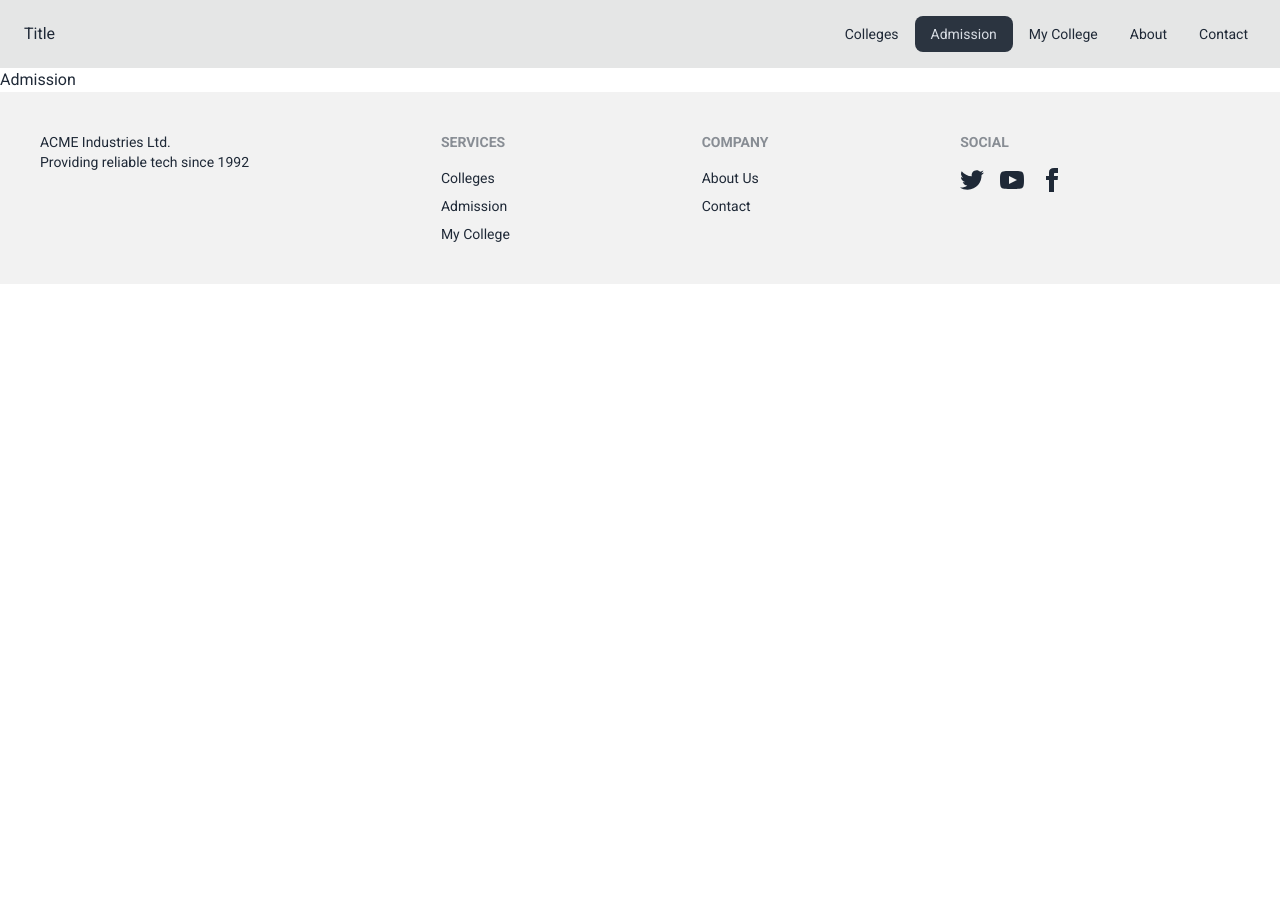
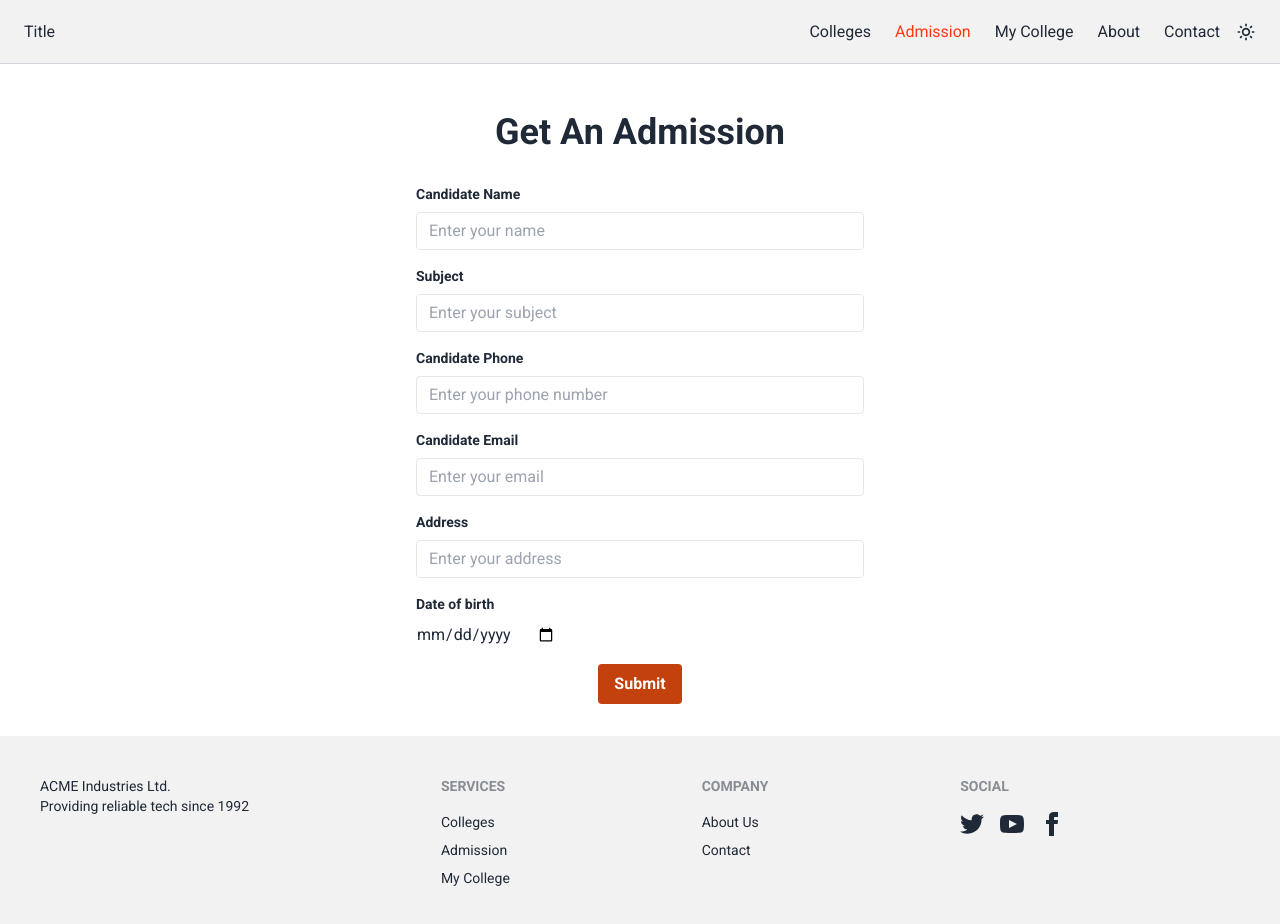
Before and after one commit to Jobayer98/college-service-client, a React (Vite) app: page /admission in a window 1280 px wide. Shown: the top 924 px of the page. Before the commit the page ends 800 px from the top, so only its background shows below. Built offline with nearby package versions, Linux system fonts and the light colour scheme; a web font is replaced by a local one.

Commit message:
added admission form

```diff
--- a/index.html
+++ b/index.html
@@ -1,5 +1,5 @@
 <!DOCTYPE html>
-<html lang="en" data-theme="light">
+<html lang="en" data-theme="">
   <head>
     <meta charset="UTF-8" />
     <meta name="viewport" content="width=device-width, initial-scale=1.0" />
--- a/package.json
+++ b/package.json
@@ -11,9 +11,11 @@
   },
   "dependencies": {
     "@reduxjs/toolkit": "^1.9.5",
+    "date-fns": "^2.30.0",
     "react": "^18.2.0",
     "react-dom": "^18.2.0",
     "react-icons": "^4.10.1",
+    "react-nice-dates": "^3.1.0",
     "react-redux": "^8.1.1",
     "react-router-dom": "^6.14.2"
   },
--- a/src/layout/Header/NavBar.jsx
+++ b/src/layout/Header/NavBar.jsx
@@ -1,8 +1,9 @@
 import { NavLink } from "react-router-dom";
-
+import Theme from "./Theme";
+import "./Navbar.css";
 const NavBar = () => {
   return (
-    <nav className="w-full navbar bg-base-300">
+    <nav className="w-full navbar bg-base-200 text-base-content border-b border-b-gray-300 fixed">
       <div className="flex-none lg:hidden">
         <label htmlFor="my-drawer-3" className="btn btn-square btn-ghost">
           <svg
@@ -24,10 +25,16 @@ const NavBar = () => {
         <NavLink to="/">Title</NavLink>
       </div>
       <div className="flex-none hidden lg:block">
-        <ul className="menu menu-horizontal">
+        <div className="flex items-center">
+          <ul className="custom_menu menu-horizontal">
             {/* Navbar menu content here */}
             <li>
-            <NavLink to="/colleges">Colleges</NavLink>
+              <NavLink
+                to="/colleges"
+                className={({ isActive }) => (isActive ? "active" : "")}
+              >
+                Colleges
+              </NavLink>
             </li>
             <li>
               <NavLink to="/Admission">Admission</NavLink>
@@ -42,6 +49,8 @@ const NavBar = () => {
               <NavLink to="/contact">Contact</NavLink>
             </li>
           </ul>
+          <Theme />
+        </div>
       </div>
     </nav>
   );
--- /dev/null
+++ b/src/layout/Header/Navbar.css
@@ -0,0 +1,10 @@
+.custom_menu {
+  display: flex;
+  justify-content: center;
+  align-items: center;
+  gap: 24px;
+}
+
+.active {
+  color: #ff3811;
+}
--- /dev/null
+++ b/src/layout/Header/Theme.jsx
@@ -0,0 +1,29 @@
+import { useEffect, useState } from "react";
+import { BiSun } from "react-icons/bi";
+import { BiSolidMoon } from "react-icons/bi";
+
+const Theme = () => {
+  const [theme, setTheme] = useState("light");
+
+  const toggleTheme = () => {
+    if (theme === "light") {
+      setTheme("night");
+    } else {
+      setTheme("light");
+    }
+  };
+  useEffect(() => {
+    document.querySelector("html").setAttribute("data-theme", theme);
+  }, [theme]);
+  return (
+    <button className="mx-4" onClick={toggleTheme}>
+      {theme === "light" ? (
+        <BiSun className="text-xl" />
+      ) : (
+        <BiSolidMoon className="text-xl" />
+      )}
+    </button>
+  );
+};
+
+export default Theme;
--- /dev/null
+++ b/src/pages/Admission/AddmissionForm.jsx
@@ -0,0 +1,124 @@
+import { useState } from "react";
+const AdmissionForm = () => {
+  const [name, setName] = useState("");
+  const [subject, setSubject] = useState("");
+  const [phone, setPhone] = useState("");
+  const [email, setEmail] = useState("");
+  const [date, setDate] = useState(null);
+  const [address, setAddress] = useState("");
+
+  const handleSubmit = (e) => {
+    e.preventDefault();
+
+    // Perform form submission logic here
+    //API request to store the Admission details
+    console.log("Form submitted:", {
+      name,
+      phone,
+      email,
+      date,
+      subject,
+      address,
+    });
+
+    // Reset the form fields
+    setName("");
+    setPhone("");
+    setEmail("");
+    setDate("");
+  };
+
+  return (
+    <div className="mt-28">
+      <h2 className="text-center text-4xl font-bold  my-8">Get An Admission</h2>
+      <form className="max-w-md mx-auto" onSubmit={handleSubmit}>
+        <div className="mb-4">
+          <label className="block  text-sm font-bold mb-2" htmlFor="name">
+            Candidate Name
+          </label>
+          <input
+            className="appearance-none border rounded w-full py-2 px-3  leading-tight focus:outline-none focus:shadow-outline"
+            id="name"
+            type="text"
+            placeholder="Enter your name"
+            value={name}
+            onChange={(e) => setName(e.target.value)}
+            required
+          />
+        </div>
+        <div className="mb-4">
+          <label className="block  text-sm font-bold mb-2" htmlFor="name">
+            Subject
+          </label>
+          <input
+            className="appearance-none border rounded w-full py-2 px-3  leading-tight focus:outline-none focus:shadow-outline"
+            id="subject"
+            type="text"
+            placeholder="Enter your subject"
+            value={subject}
+            onChange={(e) => setSubject(e.target.value)}
+            required
+          />
+        </div>
+        <div className="mb-4">
+          <label className="block  text-sm font-bold mb-2" htmlFor="phone">
+            Candidate Phone
+          </label>
+          <input
+            className="appearance-none border rounded w-full py-2 px-3  leading-tight focus:outline-none focus:shadow-outline"
+            id="phone"
+            type="tel"
+            placeholder="Enter your phone number"
+            value={phone}
+            onChange={(e) => setPhone(e.target.value)}
+            required
+          />
+        </div>
+        <div className="mb-4">
+          <label className="block  text-sm font-bold mb-2" htmlFor="email">
+            Candidate Email
+          </label>
+          <input
+            className="appearance-none border rounded w-full py-2 px-3  leading-tight focus:outline-none focus:shadow-outline"
+            id="email"
+            type="email"
+            placeholder="Enter your email"
+            value={email}
+            onChange={(e) => setEmail(e.target.value)}
+            required
+          />
+        </div>
+        <div className="mb-4">
+          <label className="block  text-sm font-bold mb-2" htmlFor="email">
+            Address
+          </label>
+          <input
+            className="appearance-none border rounded w-full py-2 px-3  leading-tight focus:outline-none focus:shadow-outline"
+            id="address"
+            type="text"
+            placeholder="Enter your address"
+            value={address}
+            onChange={(e) => setAddress(e.target.value)}
+            required
+          />
+        </div>
+        <div className="mb-4">
+          <label className="block  text-sm font-bold mb-2" htmlFor="date">
+            Date of birth
+          </label>
+          <input type="date" onChange={(e) => setDate(e.target.value)} />
+        </div>
+        <div className="flex items-center justify-center">
+          <button
+            className="bg-orange-700 hover:bg-orange-800 text-white font-bold py-2 px-4 rounded focus:outline-none focus:shadow-outline mb-8"
+            type="submit"
+          >
+            Submit
+          </button>
+        </div>
+      </form>
+    </div>
+  );
+};
+
+export default AdmissionForm;
--- a/src/pages/Admission/Admission.jsx
+++ b/src/pages/Admission/Admission.jsx
@@ -1,5 +1,11 @@
+import AdmissionForm from "./AddmissionForm";
+
 const Admission = () => {
-  return <div>Admission</div>;
+  return (
+    <div>
+      <AdmissionForm />
+    </div>
+  );
 };
 
 export default Admission;
--- a/tailwind.config.js
+++ b/tailwind.config.js
@@ -4,11 +4,13 @@ export default {
   theme: {
     extend: {
       colors: {
-        primary: "#1a202c",
-        secondary: "#fff",
-        // add other theme-specific colors
+        primary: "#fff",
+        secondary: "#111",
       },
     },
   },
+  daisyui: {
+    themes: ["light", "night"],
+  },
   plugins: [require("daisyui")],
 };
```
Also changed, not shown: 2 other files (tests, documents, lock files or other folders). Lines whose indentation alone changed are shown as unchanged.
